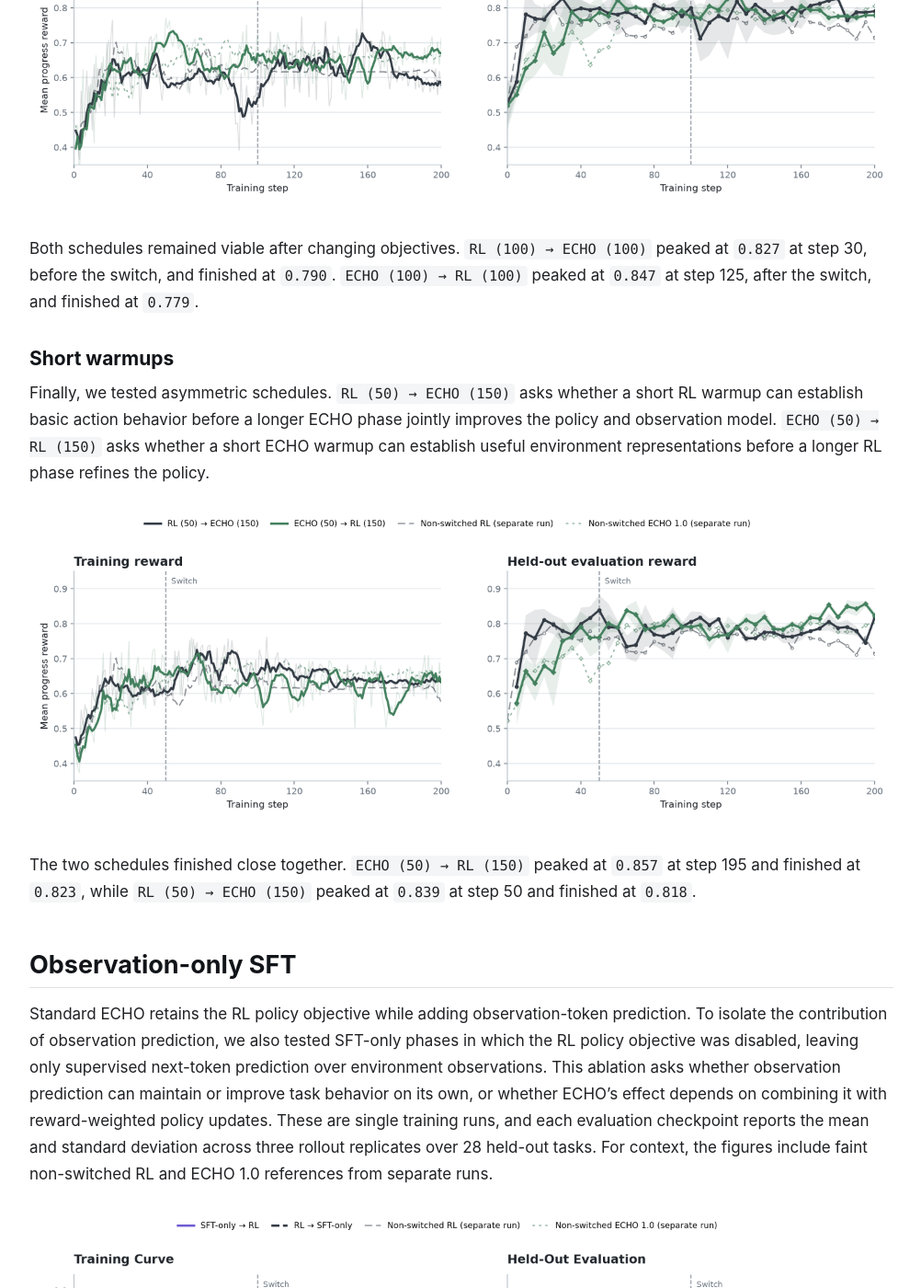
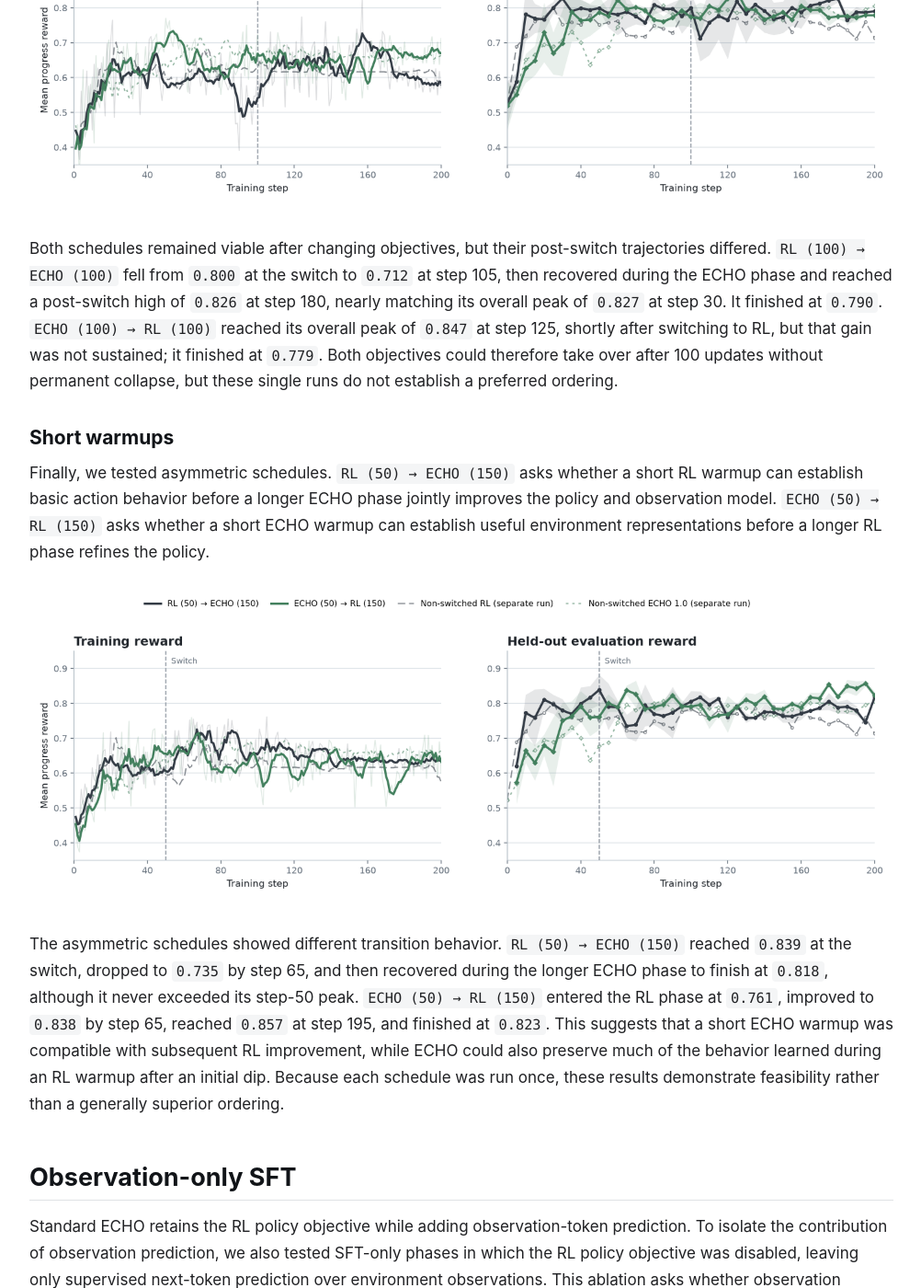
Before and after one commit to Bhoy1/echo-babyai-findings, a Jekyll site: the page built from index.md, in a window 1280 px wide and 1400 px high, scrolled down 10567 px. Shown: the whole window at 92% size, without its empty margins (138-1140 px from the left). Built offline with Jekyll 4.4.1, drawn with Linux system fonts in a browser that asks for light colours.

Commit message:
Expand 200-step switch analysis

```diff
--- a/index.md
+++ b/index.md
@@ -160,7 +160,7 @@ We then repeated the midpoint switch over a longer horizon. `RL (100) → ECHO (
 
 ![RL and ECHO switching at step 100](figures/standard_echo_200_switch100.png)
 
-Both schedules remained viable after changing objectives. `RL (100) → ECHO (100)` peaked at `0.827` at step 30, before the switch, and finished at `0.790`. `ECHO (100) → RL (100)` peaked at `0.847` at step 125, after the switch, and finished at `0.779`.
+Both schedules remained viable after changing objectives, but their post-switch trajectories differed. `RL (100) → ECHO (100)` fell from `0.800` at the switch to `0.712` at step 105, then recovered during the ECHO phase and reached a post-switch high of `0.826` at step 180, nearly matching its overall peak of `0.827` at step 30. It finished at `0.790`. `ECHO (100) → RL (100)` reached its overall peak of `0.847` at step 125, shortly after switching to RL, but that gain was not sustained; it finished at `0.779`. Both objectives could therefore take over after 100 updates without permanent collapse, but these single runs do not establish a preferred ordering.
 
 ### Short warmups
 
@@ -168,7 +168,7 @@ Finally, we tested asymmetric schedules. `RL (50) → ECHO (150)` asks whether a
 
 ![RL and ECHO switching at step 50 over 200 steps](figures/standard_echo_200_switch50.png)
 
-The two schedules finished close together. `ECHO (50) → RL (150)` peaked at `0.857` at step 195 and finished at `0.823`, while `RL (50) → ECHO (150)` peaked at `0.839` at step 50 and finished at `0.818`.
+The asymmetric schedules showed different transition behavior. `RL (50) → ECHO (150)` reached `0.839` at the switch, dropped to `0.735` by step 65, and then recovered during the longer ECHO phase to finish at `0.818`, although it never exceeded its step-50 peak. `ECHO (50) → RL (150)` entered the RL phase at `0.761`, improved to `0.838` by step 65, reached `0.857` at step 195, and finished at `0.823`. This suggests that a short ECHO warmup was compatible with subsequent RL improvement, while ECHO could also preserve much of the behavior learned during an RL warmup after an initial dip. Because each schedule was run once, these results demonstrate feasibility rather than a generally superior ordering.
 
 
 ## Observation-only SFT
```
